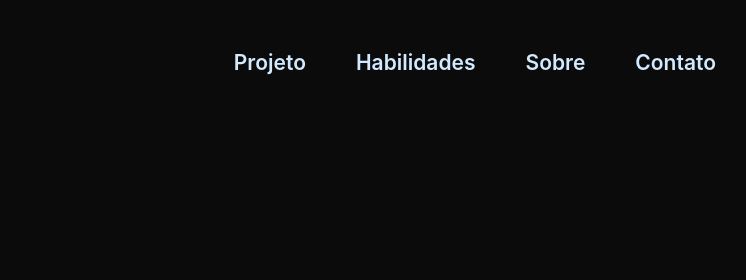
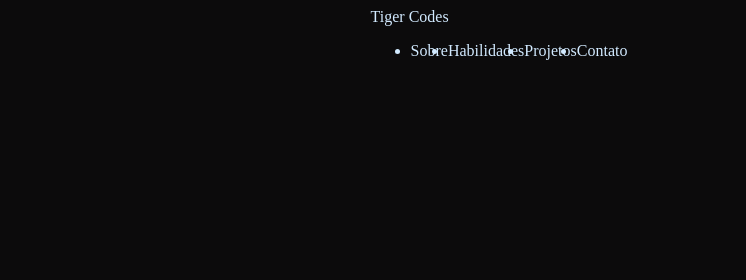
Before and after one commit to joao121gf/projeto-portifolio, a plain HTML site: page index.html in a window 1280 px wide. Shown: the top 280 px of the page, 270-1016 px from the left. Drawn offline with Linux system fonts and the light colour scheme; a web font is replaced by a local one.

Commit message:
testando novo nav

```diff
--- a/index.html
+++ b/index.html
@@ -16,31 +16,23 @@
 
 
 
-            <nav id="nav">
-                <button id="btn-mobile" onclick="clickMenu()">&#9776;</button>
-                <ul class="navbar-links" id="botoesMenu">
-                    <a href="#">
-                        <li>
-                            <p>Projeto</p>
-                        </li>
-                    </a>
-                    <a href="#">
-                        <li>
-                            <p>Habilidades</p>
-                        </li>
-                    </a>
-                    <a href="#">
-                        <li>
-                            <p>Sobre</p>
-                        </li>
-                    </a>
-                    <a href="#">
-                        <li>
-                            <p>Contato</p>
-                        </li>
-                    </a>
-                </ul>
-            </nav>
+            <header>
+                <nav>
+                  <a class="logo" href="/">Tiger Codes</a>
+                  <div class="mobile-menu">
+                    <div class="line1"></div>
+                    <div class="line2"></div>
+                    <div class="line3"></div>
+                  </div>
+                  <ul class="nav-list">
+                    <li><a href="#">Sobre</a></li>
+                    <li><a href="#">Habilidades</a></li>
+                    <li><a href="#">Projetos</a></li>
+                    <li><a href="#">Contato</a></li>
+                  </ul>
+                </nav>
+              </header>
+              <main></main>
 
 
         </div>
--- a/style.css
+++ b/style.css
@@ -43,7 +43,7 @@ body{
 
 
 /*projetos habilidades sobre */
-.navbar-links > a {
+.navbar-links > li {
     padding: 0 10px;
     border-radius: 20px;
     padding: 0px 20px;
@@ -51,7 +51,7 @@ body{
     list-style-type: none;
 }
 
-.navbar-links > a:hover {
+.navbar-links > li:hover {
     background-color: #D2EAFF;
     color: #0384fd;
 
```
